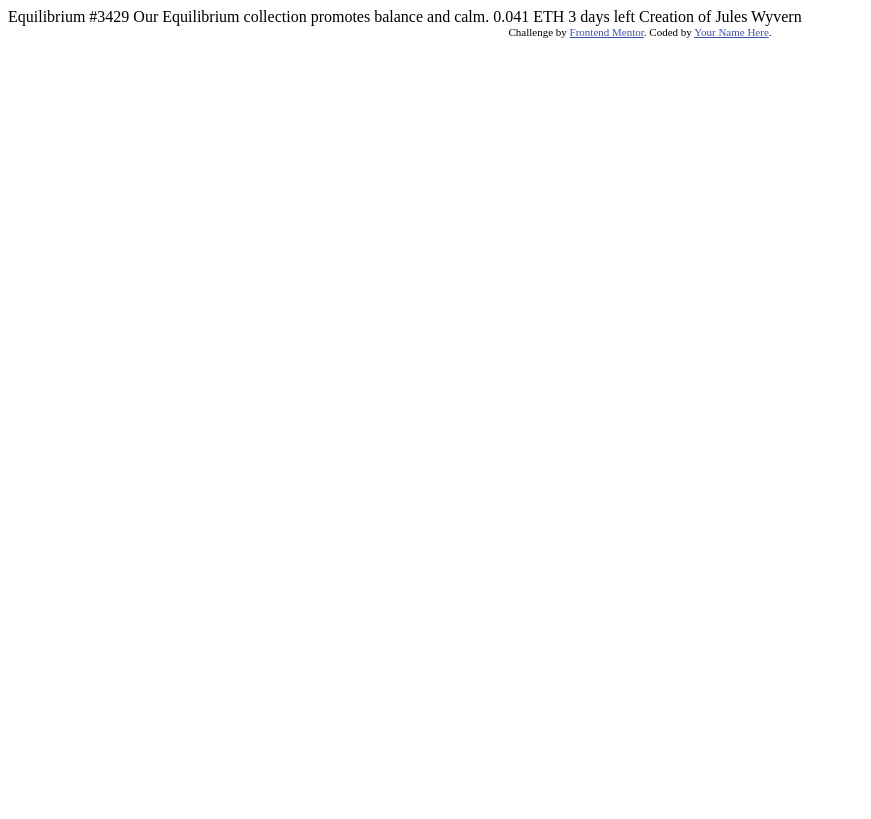
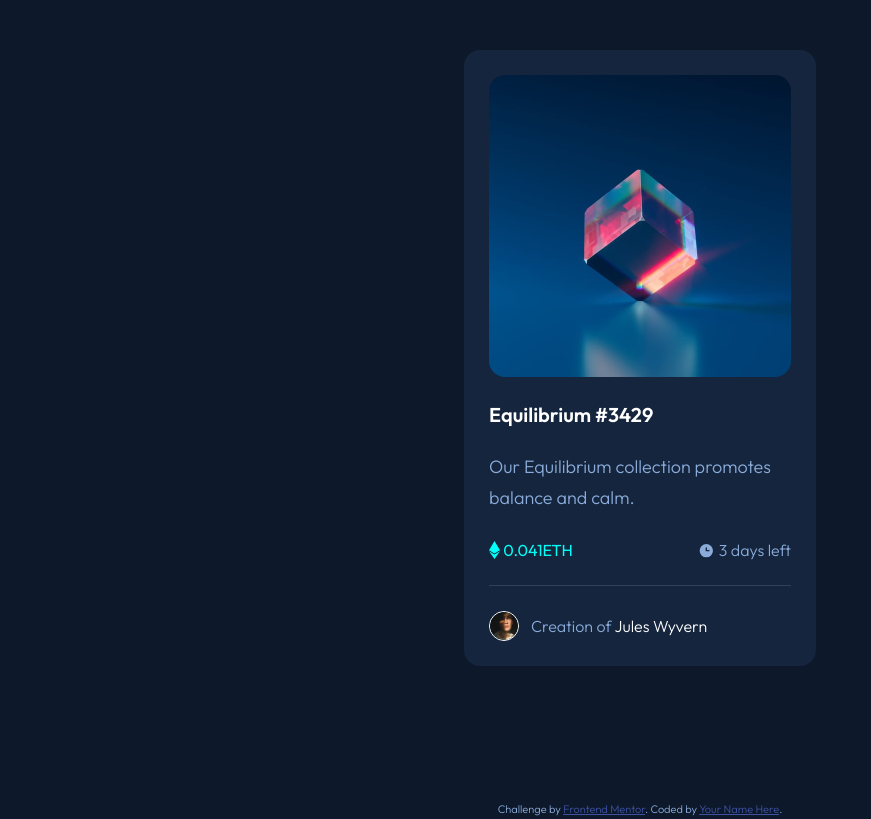
Before and after one commit to sayednaser/nft-preview-card-component-frontendmentor, a plain HTML site: page index.html in a window 1280 px wide. Shown: the whole page, without its empty margins (0-871 px from the left). Drawn offline with Linux system fonts and the light colour scheme.

Commit message:
Finish the project with personal comments included
The project is done using only vanilla HTML & CSS.
No flex-box/grid is used.

```diff
--- a/index.html
+++ b/index.html
@@ -1,33 +1,77 @@
 <!DOCTYPE html>
 <html lang="en">
   <head>
-  <meta charset="UTF-8">
-  <meta name="viewport" content="width=device-width, initial-scale=1.0"> <!-- displays site properly based on user's device -->
+    <meta charset="UTF-8" />
+    <meta name="viewport" content="width=device-width, initial-scale=1.0" />
+    <!-- displays site properly based on user's device -->
 
-  <link rel="icon" type="image/png" sizes="32x32" href="./images/favicon-32x32.png">
+    <link
+      rel="icon"
+      type="image/png"
+      sizes="32x32"
+      href="./images/favicon-32x32.png"
+    />
+    <link rel="stylesheet" href="style.css" />
+    <link rel="preconnect" href="https://fonts.googleapis.com" />
+    <link rel="preconnect" href="https://fonts.gstatic.com" crossorigin />
+    <link
+      href="https://fonts.googleapis.com/css2?family=Outfit:wght@300;400;600&display=swap"
+      rel="stylesheet"
+    />
 
     <title>Frontend Mentor | NFT preview card component</title>
 
     <!-- Feel free to remove these styles or customise in your own stylesheet 👍 -->
     <style>
-    .attribution { font-size: 11px; text-align: center; }
-    .attribution a { color: hsl(228, 45%, 44%); }
+      .attribution {
+        font-size: 11px;
+        text-align: center;
+      }
+      .attribution a {
+        color: hsl(228, 45%, 44%);
+      }
     </style>
   </head>
-<body>
+    <div class="card-container">
+    <div class="card">
+      <div class="logo-container ">
+        <img src="images/image-equilibrium.jpg" alt="Equilibrium logo" class="logo-img" />
+      </div>
 
-  Equilibrium #3429
+      <h1 class="heading">Equilibrium #3429</h1>
+      <p class="content">
+        Our Equilibrium collection promotes balance and calm.
+      </p>
 
-  Our Equilibrium collection promotes balance and calm.
+      <div class="sub">
+          <div class="eth">
+            <img src="images/icon-ethereum.svg" alt="" class="eth-logo">
+            <span>0.041ETH</span>
+          </div>
+        <div class="time">
+          <img src="images/icon-clock.svg" alt="" class="time-logo">
+          <span>3 days left</span>
+        </div>
+      </div>
+      <hr>
+      <div class="creator">
+        <div class="avatar-container">
 
-  0.041 ETH
-  3 days left
+          <img src="images/image-avatar.png" alt="Creator's personal picture" class="avatar">
+        </div>
+        <div class="creator-name">
+          Creation of <span class="creator-name-inline">Jules Wyvern</span>
+        </div>
+      </div>
+    </div>
+  </div>
 
-  Creation of Jules Wyvern
 
     <div class="attribution">
-    Challenge by <a href="https://www.frontendmentor.io?ref=challenge" target="_blank">Frontend Mentor</a>.
-    Coded by <a href="#">Your Name Here</a>.
+      Challenge by
+      <a href="https://www.frontendmentor.io?ref=challenge" target="_blank"
+        >Frontend Mentor</a
+      >. Coded by <a href="#">Your Name Here</a>.
     </div>
   </body>
 </html>
--- /dev/null
+++ b/style.css
@@ -0,0 +1,168 @@
+*,
+*:before,
+*:after {
+  margin: 0;
+  padding: 0;
+  box-sizing: border-box;
+}
+
+html {
+  font-size: 62.5%; /* 1rem = 62.5%*16px = 10px */
+}
+body {
+  font-family: "Outfit", sans-serif;
+  font-weight: 300;
+  line-height: 1.7;
+  background-color: hsl(217, 54%, 11%);
+  color: hsl(215, 51%, 70%);
+}
+
+.card-container {
+  min-height: 100vh; /* to get fullscreen on large devices -- 'min' to work on devices where 100vh < card content height */
+  padding-top: 5rem;
+}
+
+.card {
+  background-color: hsl(216, 50%, 16%);
+  max-width: 35.2rem; /* max to work for devices less than 252px width */
+  padding: 2.5rem;
+  font-size: 1.8rem;
+  margin: auto;
+  border-radius: 1.6rem;
+}
+
+.logo-container {
+  margin-bottom: 2.5rem;
+  border-radius: 1.6rem; /* to work when hovering */
+}
+
+.logo-img {
+  max-width: min(
+    30.2rem,
+    100%
+  ); /*min function to address the 320 mobiles -- 100% of the logo-container */
+  display: block;
+  border-radius: 1.6rem; /* to work when not hovering */
+}
+
+.heading {
+  font-size: 2rem;
+  font-weight: 600;
+  color: white;
+  margin-bottom: 2.5rem;
+  line-height: normal; /* to control margins more accurately */
+  width: fit-content; /* width = text content */
+}
+
+.content {
+  font-size: 1.8rem;
+  margin-bottom: 2.5rem;
+}
+
+.sub {
+  margin-bottom: 2.5rem;
+  font-size: 1.6rem;
+}
+
+.eth {
+  color: hsl(178, 100%, 50%);
+  font-weight: 400;
+  float: left;
+  line-height: normal;
+}
+
+.time {
+  float: right;
+  line-height: normal;
+}
+
+/* we use clearfix when the content (without floated elements) height is less than the floated elements largest height, or there is no content */
+.sub::after {
+  content: "";
+  display: table;
+  clear: both;
+}
+
+/* centering logos with text */
+.eth-logo,
+.time-logo,
+.eth span,
+.time span {
+  vertical-align: middle;
+}
+
+hr {
+  border: 0;
+  height: 0.1rem;
+  background: hsl(215, 32%, 27%);
+  margin-bottom: 2.5rem;
+}
+
+.creator {
+  font-size: 1.6rem;
+  display: flow-root; /* has no effect because we set the creator-name height */
+}
+
+.avatar-container {
+  margin-right: 1.2rem;
+  float: left;
+}
+
+.avatar {
+  display: block;
+  border-radius: 50%;
+  border: 1.8px solid white;
+  width: 3rem;
+}
+
+.creator-name {
+  /* we set height and line-height to the height of avatar so we center the content */
+  min-height: 3rem; /* min to deal with more-than-one-line content */
+  line-height: 3rem;
+}
+
+.creator-name-inline {
+  color: white;
+}
+
+/* This is a solution for logo hovering:
+ * we make an after pseudo element and absoultely position it
+ * we make it take the same dims as parent and make the background.
+.logo-container:hover {
+    position:relative;
+}
+
+.logo-container:hover::after {
+    content: '';
+    border-radius: 1.6rem;
+    display: block;
+    position: absolute;
+    left: 0;
+    top:0;
+    width:100%;
+    background: hsla(178, 100%, 50%, 0.5);
+} */
+
+.logo-container:hover {
+  background-image: url(images/icon-view.svg),
+    linear-gradient(0deg, hsla(178, 100%, 50%, 0.5), hsla(178, 100%, 50%, 0.5)),
+    url(images/image-equilibrium.jpg);
+  background-size: auto, cover, cover;
+  background-repeat: no-repeat;
+  background-position: center;
+}
+
+.logo-img:hover {
+  opacity: 0; /* to hide when hover. visibility: hidden doesn't work consistentely. */
+}
+
+.heading:hover,
+.creator-name-inline:hover {
+  color: hsl(178, 100%, 50%);
+}
+
+@media only screen and (max-width: 375.1px) {
+    html {
+        font-size: 8.75px;
+    }
+ };
```
Also changed, not shown: 1 other file. Lines whose indentation alone changed are shown as unchanged.
